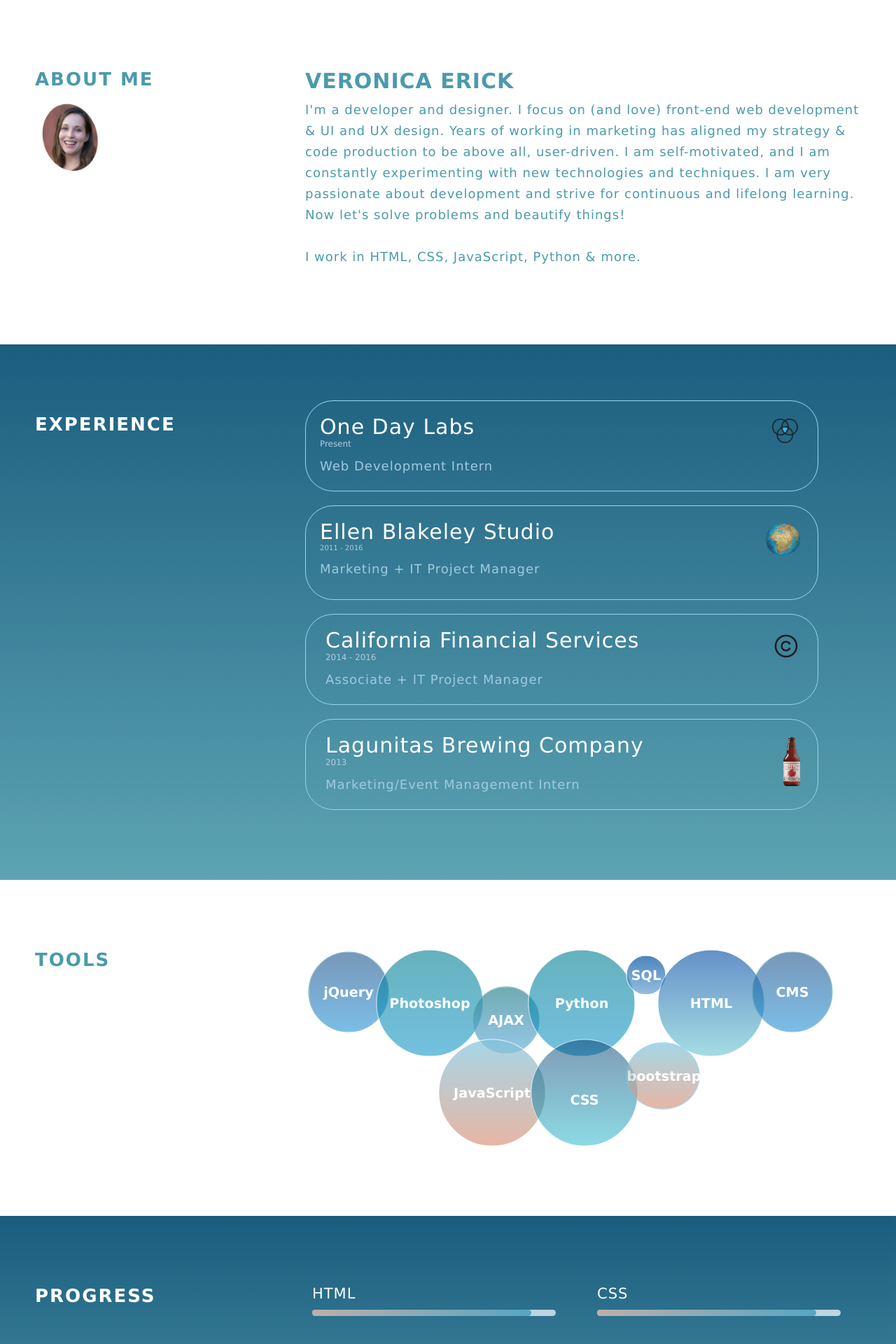
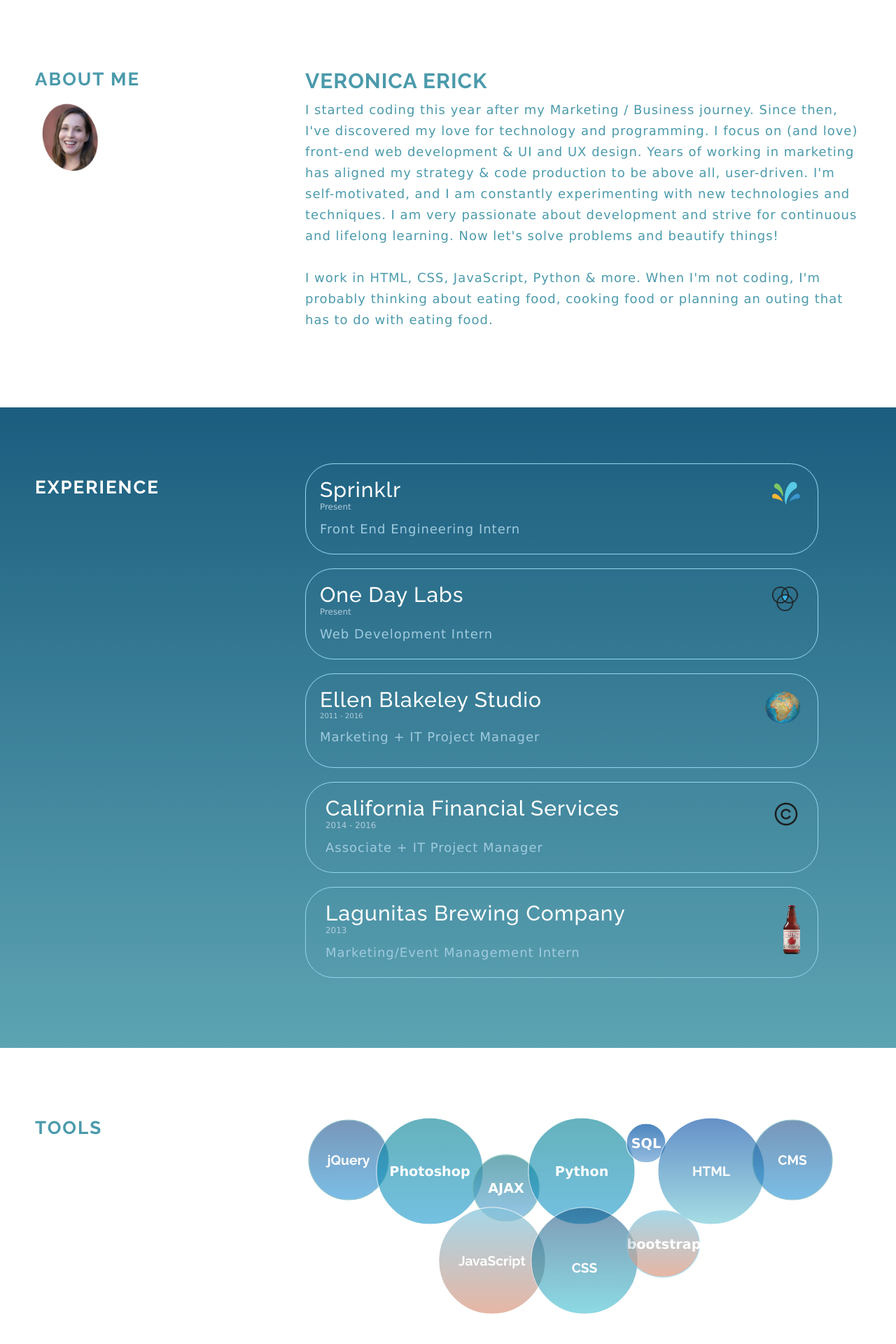
Before and after one commit to veronicaerick/personal-website, a PHP site: page / in a window 1280 px wide. Shown: the part 701-2621 px from the top of the page at 70% size. Run offline with PHP 8.4, Linux system fonts and the light colour scheme; some libraries are stand-ins or nearby versions.

Commit message:
new jerb, font fixins

```diff
--- a/css/style.css
+++ b/css/style.css
@@ -40,17 +40,17 @@
 }
 
 .title {
-  font-family: "Ostrich Sans", Verdana !important;
+  font-family: "Ostrich Sans", "Raleway", Verdana !important;
 }
 
 .title-FE {
-  font-family: "Ostrich Sans", Verdana, sans-seriff !important;
+  font-family: "Ostrich Sans", "Raleway", Verdana, sans-seriff !important;
   font-weight: bold;
 
 }
 
 .projects-title {
-  font-family: "Ostrich Sans", Verdana !important;
+  font-family: "Ostrich Sans", "Raleway", Verdana !important;
   font-weight: bold;
   color: #4b9aab !important;
 }
@@ -96,7 +96,7 @@
   font-size: 60px;
   text-transform: uppercase;
   margin-bottom: 10px;
-  font-family: "Ostrich Sans", Verdana !important;
+  font-family: "Ostrich Sans", "Raleway", Verdana !important;
   font-weight: bold !important;
   padding-top: 200px;
   color: white !important;
@@ -108,7 +108,7 @@
   width: 50px;
   margin: 1px auto 10px auto;
   border: 2px solid #fff;
-  font-family: "Ostrich Sans", Verdana !important;
+  font-family: "Ostrich Sans", "Raleway", Verdana !important;
   font-weight: bold !important;
 }
 
@@ -117,7 +117,7 @@
   color: #deeef5;
   letter-spacing: 1px;
   text-transform: lowercase;
-  font-family: "Josefin Sans", Verdana;
+  font-family: "Josefin Sans", "Raleway", Verdana;
   padding-bottom: 12px;
 }
 
@@ -194,7 +194,7 @@
 
 .blue-background .title h1 {
   color: white !important;
-  font-family: "Ostrich Sans", Verdana !important;
+  font-family: "Ostrich Sans", "Raleway", Verdana !important;
 }
 
 .white-background p {
@@ -202,7 +202,7 @@
 }
 
 .white-background h2 {
-  font-family: "Ostrich Sans", Verdana !important;
+  font-family: "Ostrich Sans", "Raleway", Verdana !important;
   font-weight: bold !important;
   color: #4b9aab;
 }
@@ -403,7 +403,7 @@
 
 .skills-diagram .skill-6 {
   vertical-align: top;
-  font-family: "Ostrich Sans", Verdana;
+  font-family: "Ostrich Sans", "Raleway", Verdana;
   width: 6em;
   height: 6em;
   line-height: 6em;
@@ -426,7 +426,7 @@
   width: 8em;
   height: 8em;
   line-height: 8em;
-  font-family: "Ostrich Sans", Verdana;
+  font-family: "Ostrich Sans", "Raleway", Verdana;
   background-color: rgba(128,0,0, .5);
   color: white;
   opacity: 0.7;
@@ -440,7 +440,7 @@
 
 .skills-diagram .skill-8 {
   vertical-align: bottom;
-  font-family: "Ostrich Sans", Verdana;
+  font-family: "Ostrich Sans", "Raleway", Verdana;
   width: 8em;
   height: 8em;
   line-height: 8em;
@@ -458,7 +458,7 @@
   width: 8em;
   height: 8em;
   line-height: 9em;
-  font-family: "Ostrich Sans", Verdana;
+  font-family: "Ostrich Sans", "Raleway", Verdana;
   background-color: rgba(128,0,0, .7);
   color: white;
   opacity: 0.5;
@@ -476,7 +476,7 @@
   background-color: rgba(75, 154, 171, .7);
   color: white;
   opacity: 0.6;
-  font-family: "Ostrich Sans", Verdana;
+  font-family: "Ostrich Sans", "Raleway", Verdana;
 }
 
 
@@ -555,7 +555,7 @@
 .blue-background h2 {
   color: white;
   text-transform: none;
-  font-family: "Ostrich Sans", Verdana !important;
+  font-family: "Ostrich Sans", "Raleway", Verdana !important;
 
 }
 
@@ -565,7 +565,7 @@
 
 .jobs h2, .jobs img {
   display: inline;
-      font-family: "Ostrich Sans", Verdana;
+      font-family: "Ostrich Sans", "Raleway", Verdana;
 
 }
 
@@ -1164,6 +1164,7 @@
 @media only screen and (max-width: 767px) {
     .title, .content {
       width: 100%;
+      font-family: "Ostrich Sans", "Raleway", Verdana !important;
     }
 
   .section-content .content > div {
@@ -1171,7 +1172,7 @@
   }
 
   .title-FE h1 {
-    font-family: "Ostrich Sans", Verdana;
+    font-family: "Ostrich Sans", "Raleway", Verdana;
   }
 
   .title-small {
@@ -1215,6 +1216,7 @@
 @media only screen and (max-width: 480px) {
     .title, .content {
       width: 100%;
+      font-family: "Ostrich Sans", "Raleway", Verdana !important;
     }
   .title-FE h1 {
     font-family: "Ostrich Sans", Verdana;
--- a/home.html
+++ b/home.html
@@ -43,7 +43,7 @@
                 <h1 class="title-FE hvr-float-shadow">FRONT-END DEVELOPER</h1>
                 <div class="small"><em></em></div>
                 <p  lass="title-small">Let's build things</p>
-                <div class="arrow hvr-pulse">
+                <div class="arrow">
                     <i  class="fa fa-angle-double-down" aria-hidden="true" style="font-size: 30px;"></i>
                 </div>
             </div>
@@ -58,9 +58,9 @@
                     <div class="bio">
                         <h2>Veronica Erick</h2>
                             <p>
-                            I'm a developer and designer. I focus on (and love) front-end web development &amp; UI and UX design. Years of working in marketing has aligned my strategy &amp; code production to be above all, user-driven. I am self-motivated, and I am constantly experimenting with new technologies and techniques. I am very passionate about development and strive for continuous and lifelong learning. Now let's solve problems and beautify things! <br/><br>
+                            I started coding this year after my Marketing / Business journey. Since then, I've discovered my love for technology and programming. I focus on (and love) front-end web development &amp; UI and UX design. Years of working in marketing has aligned my strategy &amp; code production to be above all, user-driven. I'm self-motivated, and I am constantly experimenting with new technologies and techniques. I am very passionate about development and strive for continuous and lifelong learning. Now let's solve problems and beautify things! <br/><br>
 
-                            I work in HTML, CSS, JavaScript, Python &amp; more.
+                            I work in HTML, CSS, JavaScript, Python &amp; more. When I'm not coding, I'm probably thinking about eating food, cooking food or planning an outing that has to do with eating food.
                             <br/><br/>
                         </p>
                     </div>
@@ -76,6 +76,12 @@
 
                 <div class="content">
                     <div>
+                        <div class="jobs hvr-shadow-radial">
+                            <h2>Sprinklr</h2>
+                            <div class="explogos hvr-grow"><a target="_blank" href="https://sprinklr.com/"><img src="images/sprinklr.png" style="width:40px;"></a></div>
+                            <div class="small">Present</div>
+                            <p>Front End Engineering Intern</p>
+                        </div>
                         <div class="jobs hvr-shadow-radial">
                             <h2>One Day Labs</h2>
                             <div class="explogos hvr-grow"><a target="_blank" href="https://onedaylabs.com/"><img src="images/oneday.png" style="width:40px;"></a></div>
```
Also changed, not shown: images/sprinklr.png (added), serve.js (added), 1 other file.
